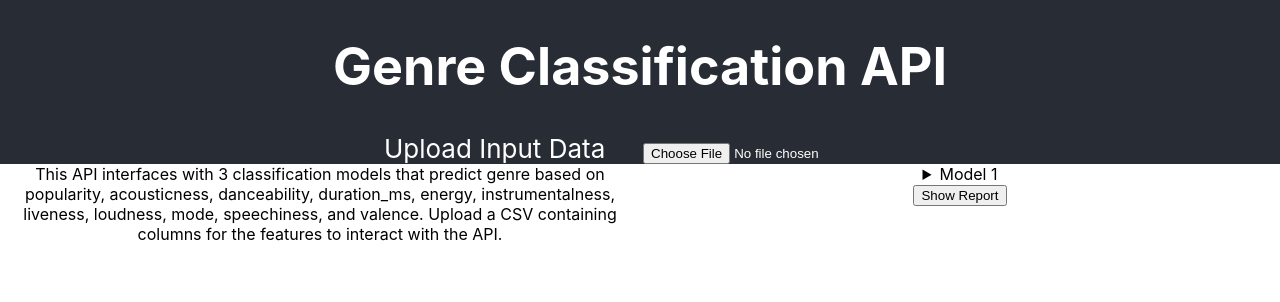
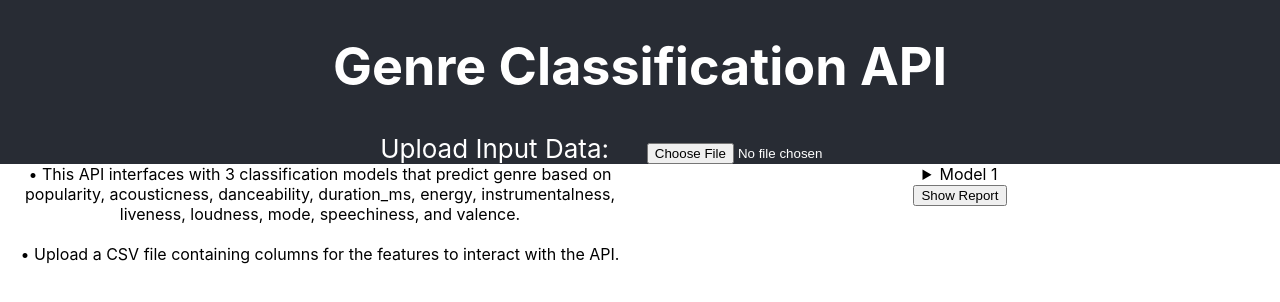
Before and after one commit to Hannah-Aldor/genre-classification, a React (Create React App) app in the folder client/: page / in a window 1280 px wide. Shown: the top 302 px of the page. Built offline with nearby package versions, Linux system fonts and the light colour scheme.

Commit message:
Update App.js

```diff
--- a/client/src/App.js
+++ b/client/src/App.js
@@ -1,7 +1,6 @@
 import { useState } from "react";
 import Modal from "react-modal";
 
-import logo from './logo.svg';
 import './App.css';
 
 
@@ -15,9 +14,9 @@ function ModelPrediction({model, modalOpen, setModalOpen}) {
     <details>
       <summary>Model {model}</summary>
       <span>*Prediction Report for model {model}*</span>
-  </details>
-  <button onClick={setModalOpen}>Show Report</button>
-  </div>
+    </details>
+    <button onClick={setModalOpen}>Show Report</button>
+    </div>
   )
 }
 
@@ -64,32 +63,31 @@ function App() {
       <header className="App-header">
         <h1>Genre Classification API</h1>
         <form>
-            <span className="upload-label">Upload Input Data</span>
-            <input type="file" onChange={handleUpload}/>
-      </form>
+          <span className="upload-label">Upload Input Data:</span>
+          <input type="file" onChange={handleUpload}/>
+        </form>
       </header>
 
       <div className="body-div">
-        <div className="intruction-div floater">
-          This API interfaces with 3 classification models that predict genre based on
+        <div className="instruction-div floater">
+          • This API interfaces with 3 classification models that predict genre based on
           popularity, acousticness, danceability, duration_ms, energy, instrumentalness,
           liveness, loudness, mode, speechiness, and valence.
-
-          Upload a CSV containing columns for the features to interact with the API.
+          <br></br>
+          <br></br>
+          • Upload a CSV file containing columns for the features to interact with the API.
         </div>
-
         <div className="predictions floater">
           <ModelPrediction model="1" modalOpen={modalOpen} setModalOpen={setModalOpen}/>
 
         </div>
 
       </div>
-
-
-      <ResponseModal/>
-
-
-
+      <ResponseModal />
+      <div id="left"></div>
+      <div id="right"></div>
+      <div id="top"></div>
+      <div id="bottom"></div>
     </div>
   );
 }
```
